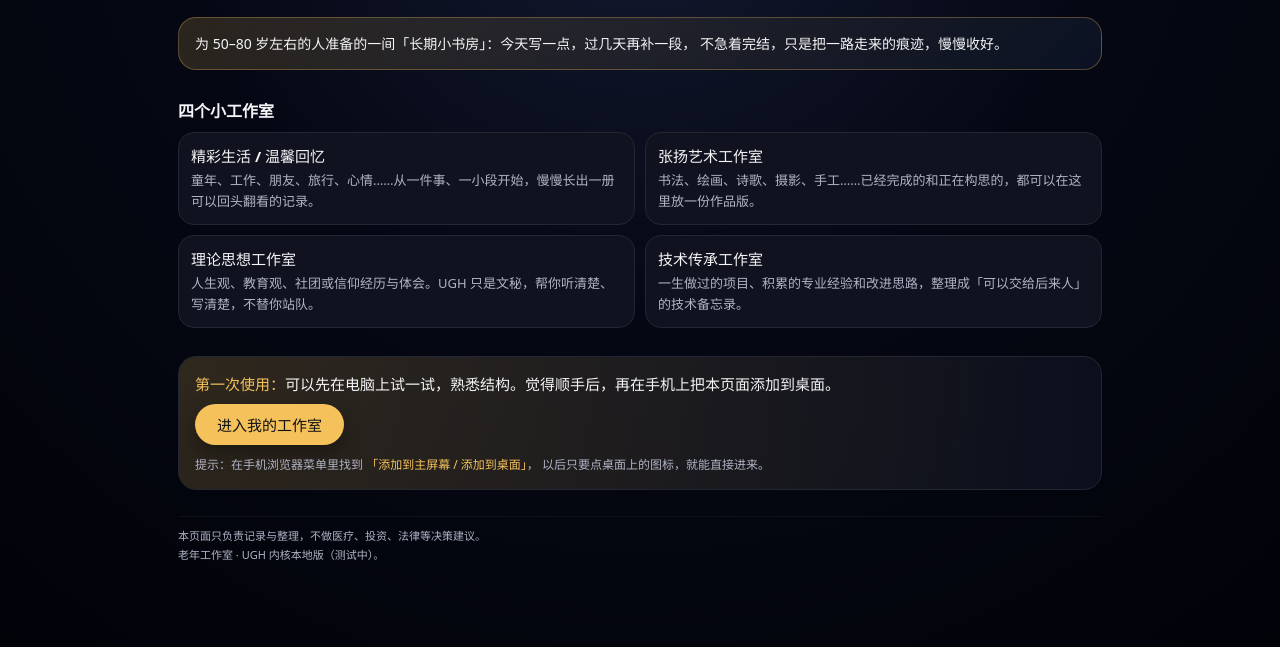
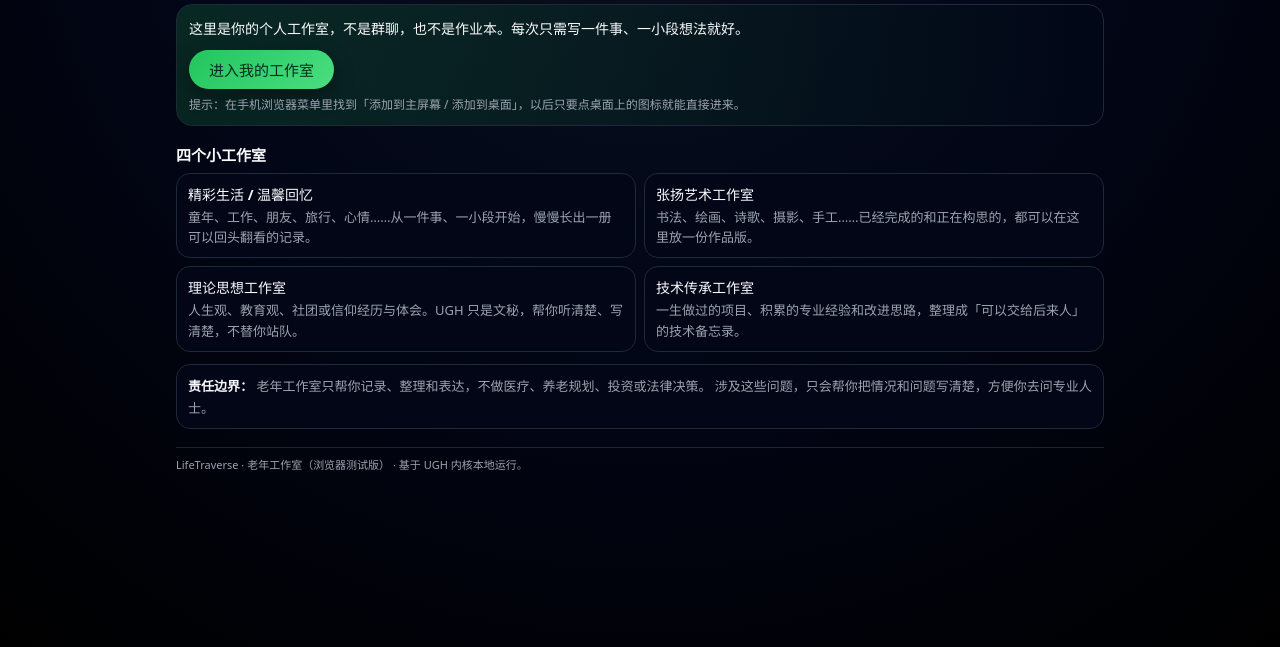
Before and after one commit to yuluo-UGH/life-traverse-studio, a plain HTML site: page index.html in a window 1280 px wide. Shown: the part 153-800 px from the top of the page. Drawn offline with Linux system fonts and the light colour scheme.

Commit message:
Update index.html
2次

```diff
--- a/index.html
+++ b/index.html
@@ -7,23 +7,20 @@
   <style>
     :root {
       color-scheme: dark;
-      --bg: #050814;
-      --card: #10131f;
-      --accent: #f4c15b;
-      --accent-soft: rgba(244, 193, 91, 0.12);
-      --text-main: #f5f5f7;
-      --text-sub: #b0b3c5;
-      --border-soft: #232633;
+      --bg: #020617;
+      --bg-top: #020617;
+      --bg-bottom: #020617;
+      --card: #020617;
+      --accent: #22c55e;
+      --accent-soft: rgba(34, 197, 94, 0.12);
+      --text-main: #f9fafb;
+      --text-sub: #9ca3af;
+      --border-soft: #1f2937;
     }
-    * {
-      box-sizing: border-box;
-      margin: 0;
-      padding: 0;
-    }
+    * { box-sizing: border-box; margin: 0; padding: 0; }
     body {
-      font-family: system-ui, -apple-system, BlinkMacSystemFont, "SF Pro SC", "PingFang SC",
-        "Microsoft YaHei", sans-serif;
-      background: radial-gradient(circle at top, #151b33 0, #050814 45%, #020309 100%);
+      font-family: system-ui,-apple-system,BlinkMacSystemFont,"PingFang SC","Microsoft YaHei",sans-serif;
+      background: radial-gradient(circle at top, #0b1120 0, #020617 45%, #000 100%);
       color: var(--text-main);
       min-height: 100vh;
       display: flex;
@@ -32,66 +29,100 @@
     .wrap {
       width: 100%;
       max-width: 960px;
-      padding: 24px 18px 40px;
+      padding: 22px 16px 32px;
     }
     header {
-      margin-bottom: 28px;
+      margin-bottom: 18px;
     }
     .logo-line {
-      font-size: 18px;
-      letter-spacing: 0.05em;
+      font-size: 15px;
+      letter-spacing: 0.08em;
       color: var(--accent);
       margin-bottom: 6px;
+      text-transform: uppercase;
     }
     h1 {
-      font-size: 26px;
+      font-size: 24px;
       font-weight: 650;
-      letter-spacing: 0.04em;
-      margin-bottom: 10px;
+      margin-bottom: 8px;
     }
     .subtitle {
       font-size: 14px;
       line-height: 1.7;
       color: var(--text-sub);
+      margin-bottom: 12px;
     }
 
-    .tagline-card {
-      margin-top: 20px;
-      padding: 14px 16px;
-      border-radius: 18px;
-      background: linear-gradient(135deg, rgba(244, 193, 91, 0.16), rgba(13, 20, 38, 0.9));
-      border: 1px solid rgba(244, 193, 91, 0.3);
+    .cta-top {
+      padding: 12px 12px 10px;
+      border-radius: 16px;
+      border: 1px solid var(--border-soft);
+      background: radial-gradient(circle at top left, rgba(34, 197, 94, 0.18), #020617);
+      margin-bottom: 14px;
+    }
+    .cta-text {
       font-size: 14px;
+      margin-bottom: 10px;
       line-height: 1.7;
+    }
+    .cta-btn {
+      display: inline-flex;
+      align-items: center;
+      justify-content: center;
+      padding: 9px 20px;
+      border-radius: 999px;
+      border: none;
+      font-size: 15px;
+      font-weight: 560;
+      color: #022c22;
+      background: linear-gradient(135deg,#22c55e,#4ade80);
+      cursor: pointer;
+      text-decoration: none;
+      box-shadow: 0 8px 20px rgba(0,0,0,0.35);
+      transition: transform 0.14s ease-out, box-shadow 0.14s ease-out, background 0.14s ease-out;
+      white-space: nowrap;
+    }
+    .cta-btn:hover {
+      transform: translateY(-1px);
+      box-shadow: 0 10px 26px rgba(0,0,0,0.45);
+      background: linear-gradient(135deg,#4ade80,#bbf7d0);
+    }
+    .cta-btn:active {
+      transform: translateY(0);
+      box-shadow: 0 4px 12px rgba(0,0,0,0.45);
+    }
+    .cta-note {
+      margin-top: 6px;
+      font-size: 12px;
+      color: var(--text-sub);
+      line-height: 1.6;
     }
 
     .section-title {
-      margin-top: 26px;
-      margin-bottom: 10px;
-      font-size: 16px;
+      margin-top: 18px;
+      margin-bottom: 8px;
+      font-size: 15px;
       font-weight: 600;
     }
 
     .studio-grid {
       display: grid;
-      grid-template-columns: repeat(2, minmax(0, 1fr));
-      gap: 10px;
+      grid-template-columns: repeat(2,minmax(0,1fr));
+      gap: 8px;
     }
     @media (max-width: 640px) {
-      .studio-grid {
-        grid-template-columns: 1fr;
-      }
+      .studio-grid { grid-template-columns: 1fr; }
     }
     .studio-card {
       background: var(--card);
-      border-radius: 16px;
+      border-radius: 14px;
       border: 1px solid var(--border-soft);
-      padding: 12px 12px 12px;
+      padding: 10px 11px 9px;
     }
     .studio-name {
-      font-size: 15px;
+      font-size: 14px;
       font-weight: 560;
-      margin-bottom: 4px;
+      margin-bottom: 3px;
     }
     .studio-desc {
       font-size: 13px;
@@ -99,80 +130,71 @@
       color: var(--text-sub);
     }
 
-    .cta-box {
-      margin-top: 28px;
-      padding: 16px 16px 14px;
-      border-radius: 18px;
+    .info-card {
+      margin-top: 12px;
+      padding: 10px 11px 9px;
+      border-radius: 14px;
+      background: #020617;
       border: 1px solid var(--border-soft);
-      background: radial-gradient(circle at top left, rgba(244, 193, 91, 0.18), #0b0f1d);
+      font-size: 13px;
+      color: var(--text-sub);
+      line-height: 1.7;
     }
-    .cta-main {
-      font-size: 15px;
-      margin-bottom: 10px;
-    }
-    .cta-main span {
-      color: var(--accent);
-    }
-    .cta-btn {
-      display: inline-flex;
-      align-items: center;
-      justify-content: center;
-      padding: 10px 22px;
-      border-radius: 999px;
-      border: none;
-      font-size: 15px;
-      font-weight: 560;
-      color: #111;
-      background: var(--accent);
-      cursor: pointer;
-      text-decoration: none;
-      box-shadow: 0 8px 20px rgba(0, 0, 0, 0.35);
-      transition: transform 0.14s ease-out, box-shadow 0.14s ease-out, background 0.14s ease-out;
-    }
-    .cta-btn:hover {
-      transform: translateY(-1px);
-      box-shadow: 0 10px 26px rgba(0, 0, 0, 0.45);
-      background: #ffd880;
-    }
-    .cta-btn:active {
-      transform: translateY(0);
-      box-shadow: 0 4px 12px rgba(0, 0, 0, 0.45);
-    }
-    .cta-note {
-      margin-top: 10px;
-      font-size: 12px;
-      line-height: 1.7;
-      color: var(--text-sub);
-    }
-    .cta-note b {
-      color: var(--accent);
-      font-weight: 500;
-    }
+    .info-card b { color: var(--text-main); }
 
     footer {
-      margin-top: 26px;
+      margin-top: 18px;
       font-size: 11px;
       color: var(--text-sub);
-      border-top: 1px solid rgba(255, 255, 255, 0.04);
-      padding-top: 10px;
-      line-height: 1.7;
+      border-top: 1px solid rgba(148,163,184,0.2);
+      padding-top: 8px;
+      line-height: 1.6;
     }
   </style>
+  <script>
+    // 是否已经来过一次：来过就直接进工作台
+    (function () {
+      try {
+        var VISIT_KEY = "lt_elder_hasVisited";
+        var params = new URLSearchParams(window.location.search || "");
+        var forceHome = params.get("home") === "1";
+        var hasVisited = window.localStorage.getItem(VISIT_KEY) === "1";
+        if (hasVisited && !forceHome) {
+          window.location.replace("studio.html");
+        }
+      } catch (e) {
+        // 本地不开启也没关系
+      }
+    })();
+
+    function enterStudio() {
+      try {
+        window.localStorage.setItem("lt_elder_hasVisited", "1");
+      } catch (e) {}
+      window.location.href = "studio.html";
+    }
+  </script>
 </head>
 <body>
   <main class="wrap">
     <header>
-      <div class="logo-line">LifeTraverse · Personal Record</div>
+      <div class="logo-line">LIFETRAVERSE · PERSONAL STUDIO</div>
       <h1>老年工作室 × UGH</h1>
       <div class="subtitle">
         不总结人生，只是慢慢整理。<br />
         把故事、作品、想法和经验安静地写下来，留给自己，也留给在乎你的人。
       </div>
-      <div class="tagline-card">
-        为 50–80 岁左右的人准备的一间「长期小书房」：今天写一点，过几天再补一段，
-        不急着完结，只是把一路走来的痕迹，慢慢收好。
+    </header>
+
+    <section class="cta-top">
+      <div class="cta-text">
+        这里是你的个人工作室，不是群聊，也不是作业本。每次只需写一件事、一小段想法就好。
       </div>
-    </header>
+      <button class="cta-btn" onclick="enterStudio()">进入我的工作室</button>
+      <div class="cta-note">
+        提示：在手机浏览器菜单里找到「添加到主屏幕 / 添加到桌面」，以后只要点桌面上的图标就能直接进来。
+      </div>
+    </section>
 
     <section>
       <div class="section-title">四个小工作室</div>
@@ -204,20 +226,14 @@
       </div>
     </section>
 
-    <section class="cta-box">
-      <div class="cta-main">
-        <span>第一次使用：</span>可以先在电脑上试一试，熟悉结构。觉得顺手后，再在手机上把本页面添加到桌面。
-      </div>
-      <a class="cta-btn" href="studio.html">进入我的工作室</a>
-      <div class="cta-note">
-        提示：在手机浏览器菜单里找到 <b>「添加到主屏幕 / 添加到桌面」</b>，
-        以后只要点桌面上的图标，就能直接进来。
-      </div>
+    <section class="info-card">
+      <b>责任边界：</b>
+      老年工作室只帮你记录、整理和表达，不做医疗、养老规划、投资或法律决策。
+      涉及这些问题，只会帮你把情况和问题写清楚，方便你去问专业人士。
     </section>
 
     <footer>
-      本页面只负责记录与整理，不做医疗、投资、法律等决策建议。<br />
-      老年工作室 · UGH 内核本地版（测试中）。
+      LifeTraverse · 老年工作室（浏览器测试版） · 基于 UGH 内核本地运行。
     </footer>
   </main>
 </body>
```
